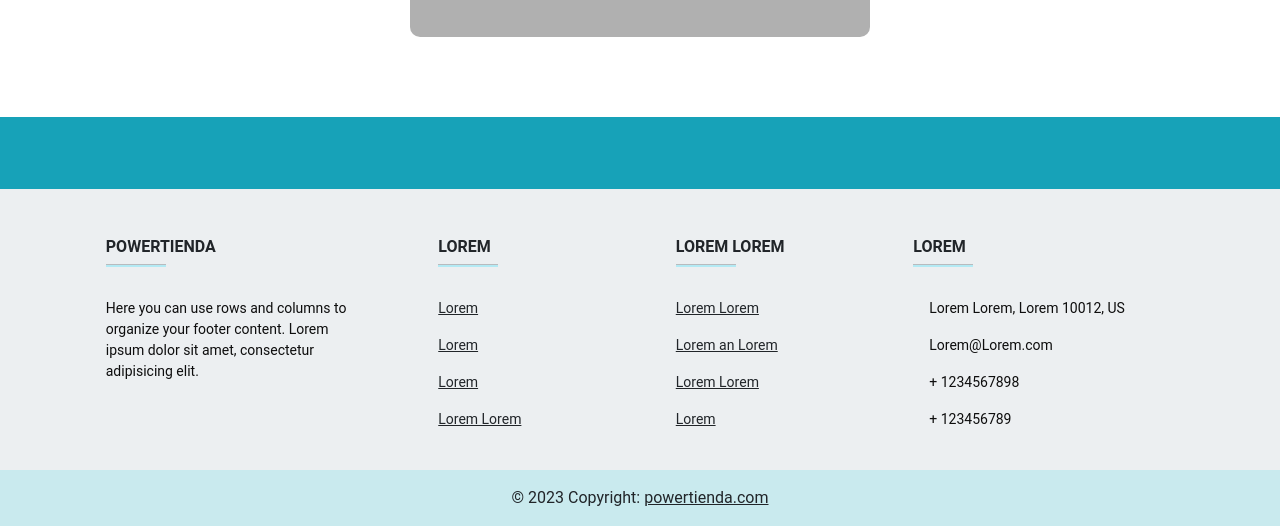
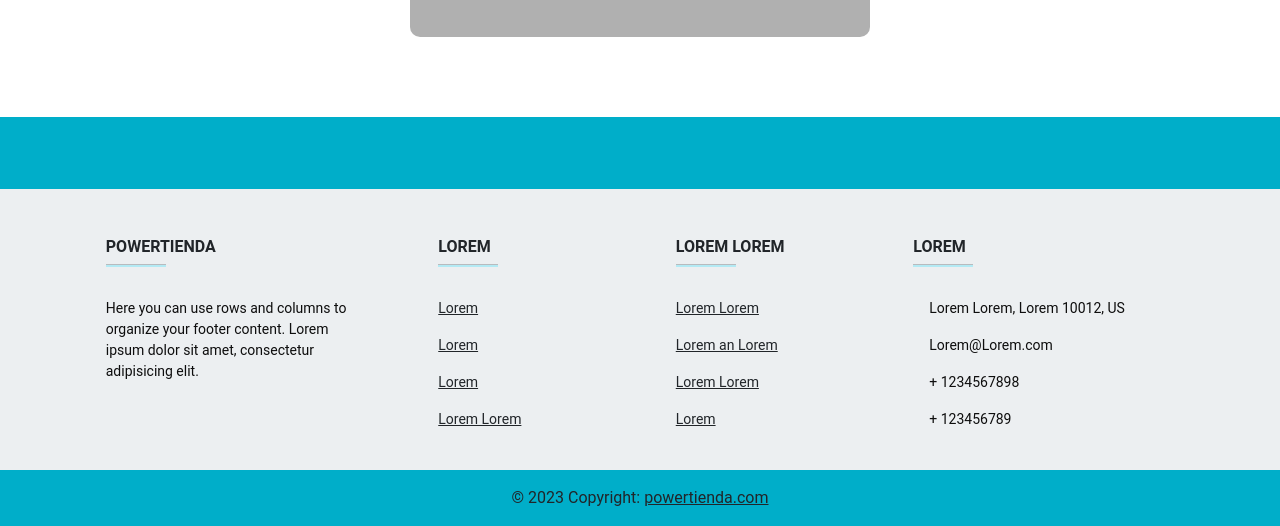
Before and after one commit to p1p1turr1p1/powerTienda, a Django app: page /contacto in a window 1280 px wide. Shown: the part 1336-1862 px from the top of the page. Run offline with Django 4.2, Linux system fonts and the light colour scheme; some libraries are stand-ins or nearby versions.

Commit message:
Update footer.html

```diff
--- a/tienda/templates/tienda/footer.html
+++ b/tienda/templates/tienda/footer.html
@@ -5,7 +5,7 @@
 >
   <section
     class="d-flex justify-content-between p-4 text-white"
-    style="background-color: #17a2b8"
+    style="background-color: #00aec9"
   >
     <div>
       <a href="" class="text-white me-4">
@@ -99,7 +99,7 @@
   </section>
   <div
     class="text-center p-3"
-    style="background-color: rgba(61, 212, 223, 0.2)"
+    style="background-color: #00aec9"
   >
     © 2023 Copyright:
     <a class="text-dark" href="#">powertienda.com</a>
```
